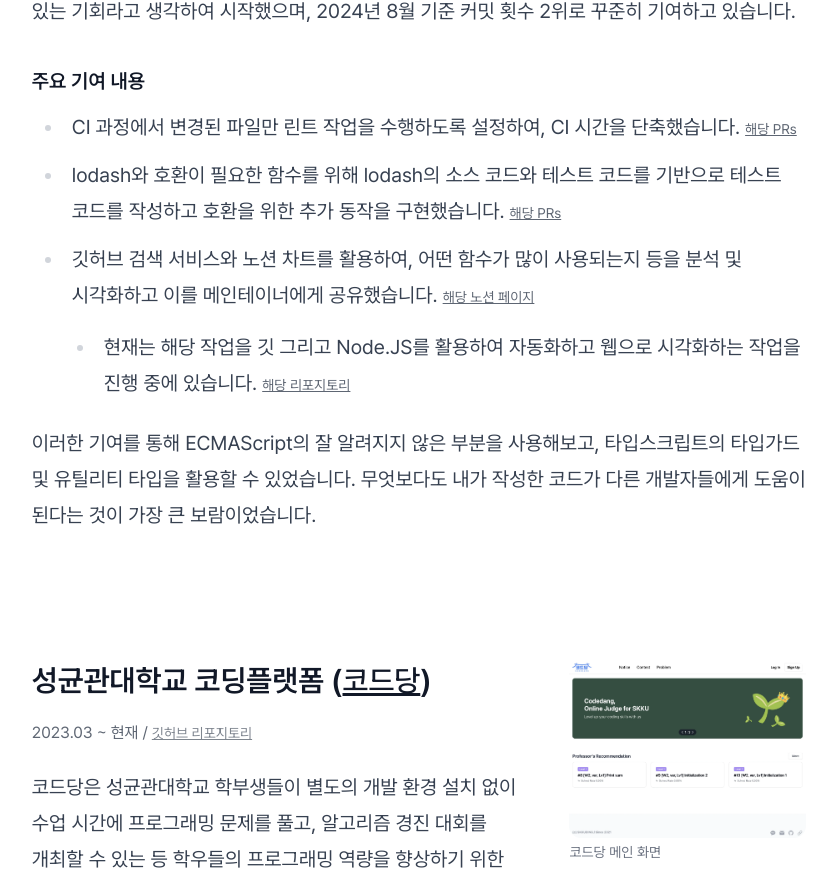
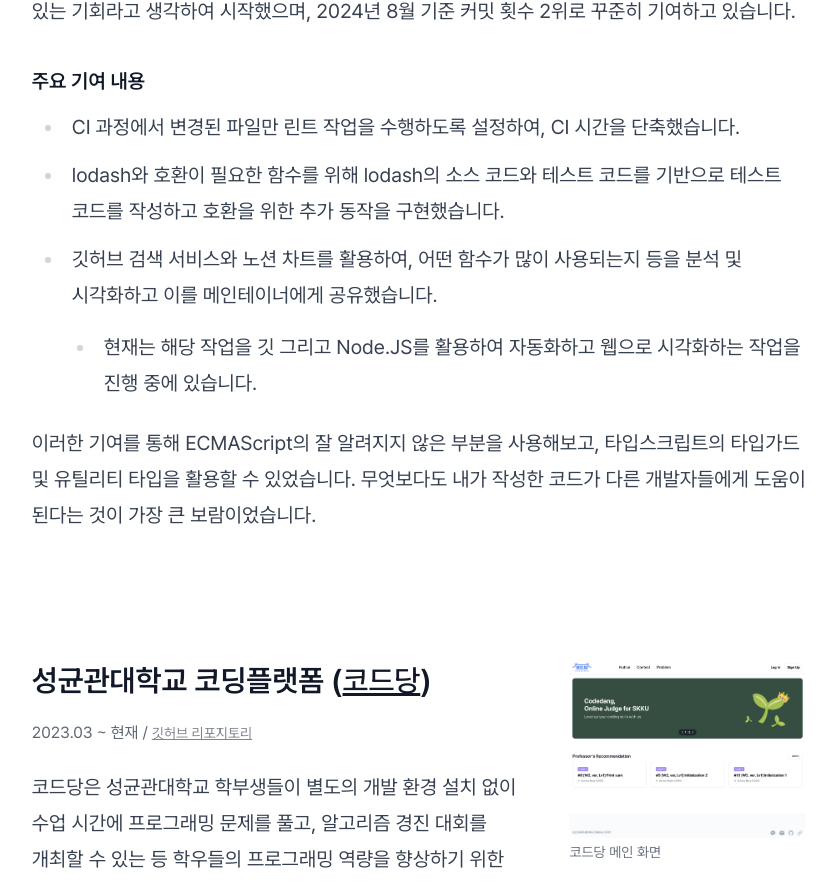
Before and after one commit to dayongkr/resume, a Next.js app: page / in a window 1280 px wide. Shown: the part 800-1684 px from the top of the page, without its empty margins (221-1056 px from the left). Built offline with nearby package versions, Linux system fonts and the light colour scheme.

Commit message:
fix(component): change list component

```diff
--- a/src/app/_components/ProjectSection.tsx
+++ b/src/app/_components/ProjectSection.tsx
@@ -22,41 +22,38 @@ export function ProjectSection() {
           오픈 소스 문화에 기여 그리고 ECMAScript와 타입스크립트를 활용할 수 있는 기회라고 생각하여 시작했으며, 2024년
           8월 기준 커밋 횟수 2위로 꾸준히 기여하고 있습니다.
         </p>
-        <SubSection.List title="주요 기여 내용">
-          <SubSection.ListItem
-            link={{
+        <SubSection.List
+          title="주요 기여 내용"
+          items={[
+            {
+              text: 'CI 과정에서 변경된 파일만 린트 작업을 수행하도록 설정하여, CI 시간을 단축했습니다.',
+              link: {
                 title: '해당 PRs',
                 href: 'https://github.com/search?q=repo:toss/es-toolkit+type:pr++author:dayongkr+is:merged+ci&type=pullrequests&s=created&o=desc',
-            }}
-          >
-            CI 과정에서 변경된 파일만 린트 작업을 수행하도록 설정하여, CI 시간을 단축했습니다.
-          </SubSection.ListItem>
-          <SubSection.ListItem
-            link={{
+              },
+            },
+            {
+              text: 'lodash와 호환이 필요한 함수를 위해 lodash의 소스 코드와 테스트 코드를 기반으로 테스트 코드를 작성하고 호환을 위한 추가 동작을 구현했습니다.',
+              link: {
                 title: '해당 PRs',
                 href: 'https://github.com/search?q=repo:toss/es-toolkit+type:pr++author:dayongkr+is:merged+in:title+test+OR+compat&type=pullrequests&s=created&o=desc',
-            }}
-          >
-            lodash와 호환이 필요한 함수를 위해 lodash의 소스 코드와 테스트 코드를 기반으로 테스트 코드를 작성하고 호환을
-            위한 추가 동작을 구현했습니다.
-          </SubSection.ListItem>
-          <SubSection.ListItem
-            link={{
+              },
+            },
+            {
+              text: '깃허브 검색 서비스와 노션 차트를 활용하여, 어떤 함수가 많이 사용되는지 등을 분석 및 시각화하고 이를 메인테이너에게 공유했습니다.',
+              link: {
                 title: '해당 노션 페이지',
                 href: 'https://dayonglee.notion.site/es-toolkit-11f89d50abe84fc89811498cdfae63ab',
-            }}
-          >
-            깃허브 검색 서비스와 노션 차트를 활용하여, 어떤 함수가 많이 사용되는지 등을 분석 및 시각화하고 이를
-            메인테이너에게 공유했습니다.
-          </SubSection.ListItem>
-          <SubSection.List>
-            <SubSection.ListItem
-              link={{ title: '해당 리포지토리', href: 'https://github.com/dayongkr/dependents-tracker' }}
-            >
-              현재는 해당 작업을 깃 그리고 Node.JS를 활용하여 자동화하고 웹으로 시각화하는 작업을 진행 중에 있습니다.
-            </SubSection.ListItem>
-          </SubSection.List>
-        </SubSection.List>
+              },
+              sub: [
+                {
+                  text: '현재는 해당 작업을 깃 그리고 Node.JS를 활용하여 자동화하고 웹으로 시각화하는 작업을 진행 중에 있습니다.',
+                  link: { title: '해당 리포지토리', href: 'https://github.com/dayongkr/dependents-tracker' },
+                },
+              ],
+            },
+          ]}
+        />
         <p>
           이러한 기여를 통해 ECMAScript의 잘 알려지지 않은 부분을 사용해보고, 타입스크립트의 타입가드 및 유틸리티 타입을
           활용할 수 있었습니다. 무엇보다도 내가 작성한 코드가 다른 개발자들에게 도움이 된다는 것이 가장 큰
@@ -80,11 +77,10 @@ export function ProjectSection() {
             베타 테스트를 수행했습니다. 이처럼 실 사용자 및 수요가 있는 프로젝트이며, 프론트엔드, 백엔드, 인프라 그리고
             기획 및 디자인팀이 협업하여 운영 및 개발하고 있습니다.
           </p>
-          <SubSection.List title="주요 기여 내용">
-            <SubSection.ListItem>
-              개발하는 사람이 자주 바뀐다는 동아리 상황에 맞추어, 폴더 구조 개선을 주도했습니다.
-            </SubSection.ListItem>
-          </SubSection.List>
+          <SubSection.List
+            title="주요 기여 내용"
+            items={[{ text: '개발하는 사람이 자주 바뀐다는 동아리 상황에 맞추어, 폴더 구조 개선을 주도했습니다.' }]}
+          />
         </div>
         <div>
           <div className="stickyWrapper">
--- a/src/components/SubSection.tsx
+++ b/src/components/SubSection.tsx
@@ -45,18 +45,33 @@ function Title({ title, subTitle, href }: Readonly<{ title: string; subTitle?: s
 
 Title.displayName = 'Title';
 
-function List({ children, title }: Readonly<{ children: React.ReactNode; title?: string }>) {
+type Link = { title: string; href: string };
+type Item = { text: string; link?: Link; sub?: Item[] };
+function List({
+  items,
+  title,
+}: Readonly<{
+  items: Item[];
+  title?: string;
+}>) {
   return (
     <>
       {title && <h4>{title}</h4>}
-      <ul>{children}</ul>
+      <ul>
+        {items.map((item, index) => (
+          <>
+            <ListItem key={index}>{item.text}</ListItem>
+            {item.sub && <List key={index} items={item.sub} />}
+          </>
+        ))}
+      </ul>
     </>
   );
 }
 
 List.displayName = 'List';
 
-function ListItem({ children, link }: Readonly<{ children: React.ReactNode; link?: { title: string; href: string } }>) {
+function ListItem({ children, link }: Readonly<{ children: React.ReactNode; link?: Link }>) {
   return (
     <li>
       {children}{' '}
```
Lines whose indentation alone changed are shown as unchanged.
